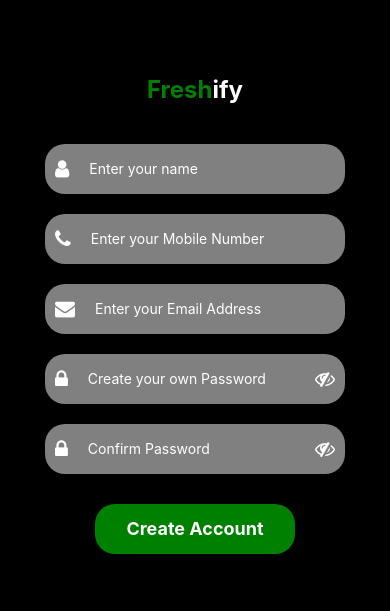
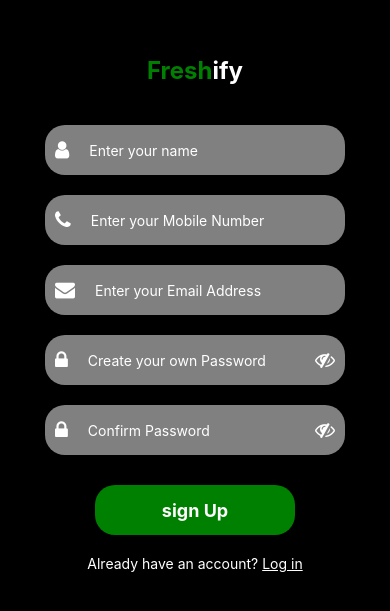
Before and after one commit to pavankhalyan/Freshify_update, a React Native app: screen /SignUp in a window 390 px wide. Shown: the part 133-744 px from the top of the page. Built offline with nearby package versions, Linux system fonts and the light colour scheme.

Commit message:
firbase-auth setting up in signpage

```diff
--- a/src/screens/SignUp.jsx
+++ b/src/screens/SignUp.jsx
@@ -1,5 +1,5 @@
 import React, { useState } from 'react';
-import { StyleSheet, Text, TextInput, View, TouchableOpacity } from 'react-native';
+import { StyleSheet, Text, TextInput, View, TouchableOpacity, Animated } from 'react-native';
 import FontAwesome from 'react-native-vector-icons/FontAwesome';
 import { useNavigation } from '@react-navigation/native';
 import { Formik } from 'formik';
@@ -26,7 +26,11 @@
       setIsLoggedIn(true);
       navigation.navigate('Home');
     }catch(err){
-      console.log("error in signing up",err);
+      Animated.sequence([
+        Animated.timing(shakeAnimation, { toValue: 10, duration: 50, useNativeDriver: true }),
+        Animated.timing(shakeAnimation, { toValue: -10, duration: 50, useNativeDriver: true }),
+        Animated.timing(shakeAnimation, { toValue: 0, duration: 50, useNativeDriver: true }),
+      ]).start();
     }
   };
 
@@ -130,8 +134,13 @@
             {touched.confirmPassword && errors.confirmPassword && <Text style={styles.errorText}>{errors.confirmPassword}</Text>}
 
             <TouchableOpacity style={styles.loginButton} onPress={handleSubmit}>
-              <Text style={styles.buttonText}>Create Account</Text>
+              <Text style={styles.buttonText}>sign Up</Text>
             </TouchableOpacity>
+             <TouchableOpacity onPress={() => navigation.navigate('Login')}>
+             <Text style={styles.signup}>
+                Already have an account? <Text style={styles.underline}>Log in</Text>
+              </Text>
+             </TouchableOpacity>
           </>
         )}
       </Formik>
@@ -200,4 +209,11 @@
     color: 'red',
     marginBottom: 10,
   },
+  signup: {
+    color: 'white',
+    marginTop: 20,
+  },
+  underline: {
+    textDecorationLine: 'underline',
+  },
 });
```
